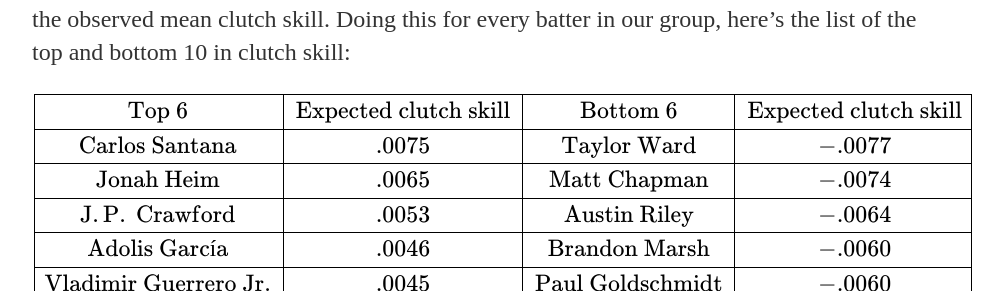
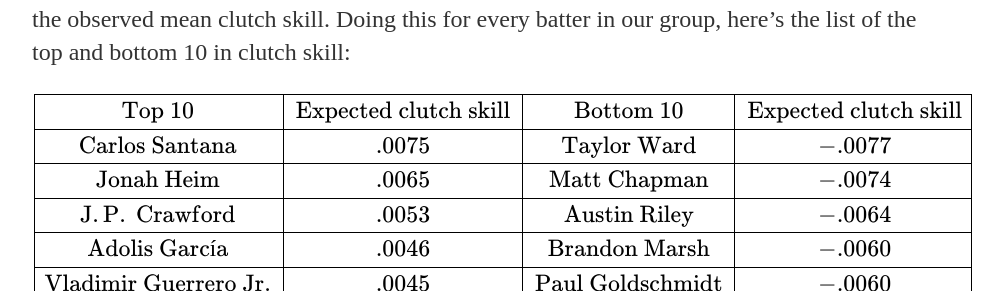
Before and after one commit to timrehm/timrehm.github.io, a Jekyll site: the page built from _posts/2026-5-24-leverage.md, in a window 1280 px wide and 900 px high, scrolled down 7939 px. Shown: the part 319-610 px from the top of the window, without its empty margins (160-1163 px from the left). Built offline with Jekyll 4.4.1, drawn with Linux system fonts in a browser that asks for light colours; some of the changed text lies outside the part shown.

Commit message:
Update 2026-5-24-leverage.md

```diff
--- a/_posts/2026-5-24-leverage.md
+++ b/_posts/2026-5-24-leverage.md
@@ -127,7 +127,7 @@ $$
 \Large
 \begin{array}{|c|c|c|c|}
 \hline
-\mathrm{Top \ 6} & \mathrm{Expected \ clutch \ skill} & \mathrm{Bottom \ 6} & \mathrm{Expected \ clutch \ skill}\\
+\mathrm{Top \ 10} & \mathrm{Expected \ clutch \ skill} & \mathrm{Bottom \ 10} & \mathrm{Expected \ clutch \ skill}\\
 \hline
 \mathrm{Carlos \ Santana}& .0075 & \mathrm{Taylor \ Ward} & -.0077\\
 \hline
```
